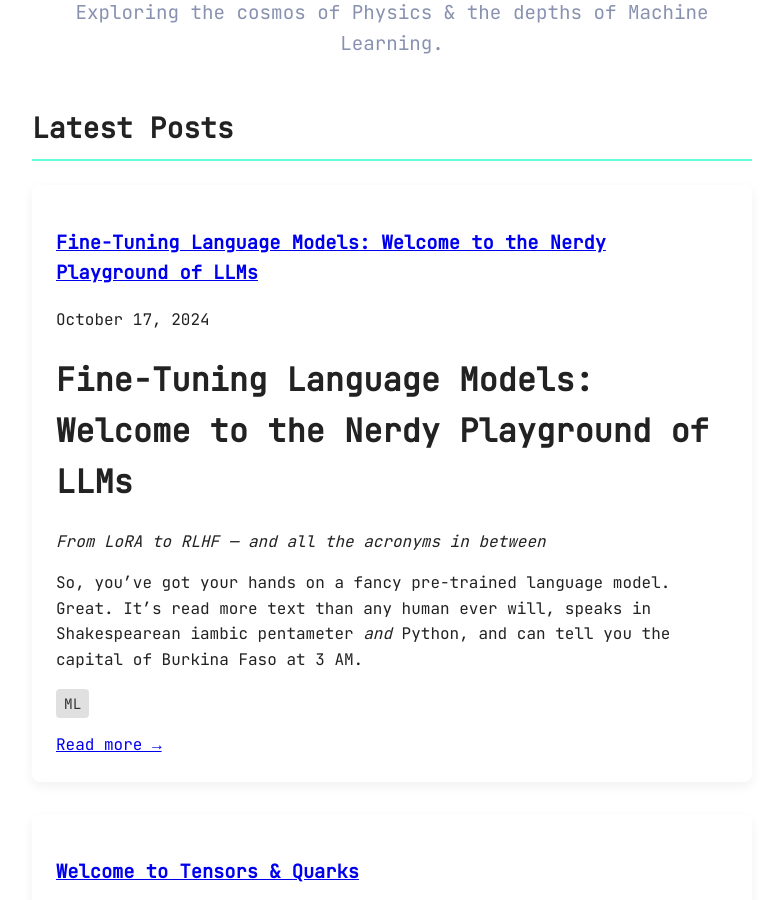
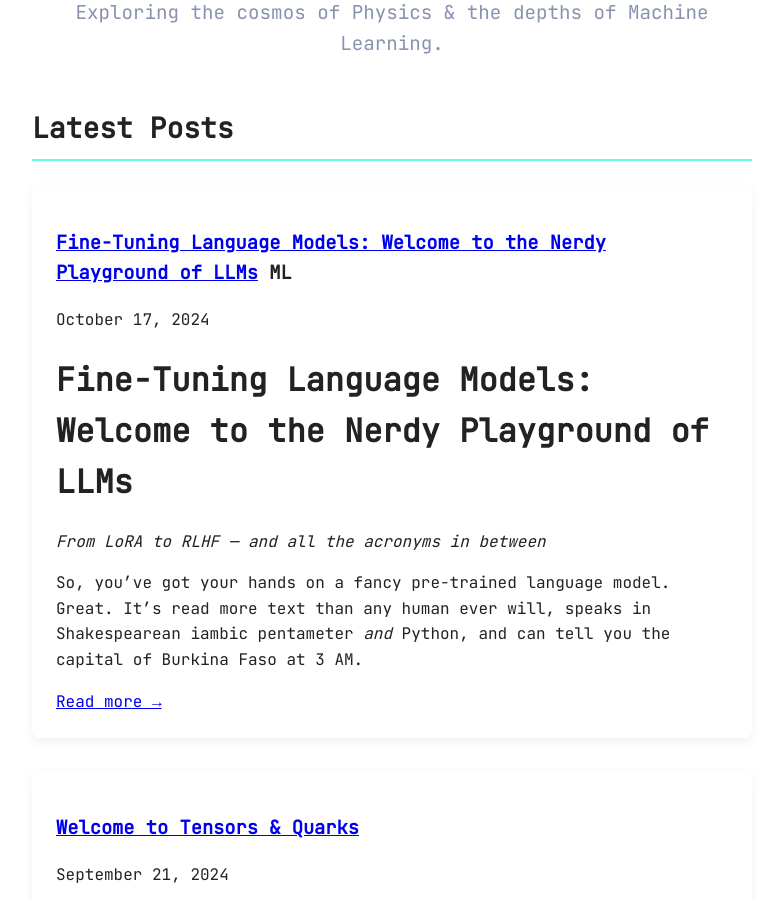
Before and after one commit to Raahul-Thakur/tensorandquarks.github.io, a Jekyll site: the page built from index.md, in a window 1280 px wide and 900 px high, scrolled down 327 px. Shown: the whole window, without its empty margins (248-1031 px from the left). Built offline with Jekyll 4.4.1, drawn with Linux system fonts in a browser that asks for light colours.

Commit message:
Update index.md

```diff
--- a/index.md
+++ b/index.md
@@ -13,18 +13,14 @@ title: Home
 <ul class="post-list">
   {% for post in site.posts %}
     <li class="post-card">
-      <h3><a href="{{ post.url | relative_url }}">{{ post.title }}</a></h3>
+      <h3>
+        <a href="{{ post.url | relative_url }}">{{ post.title }}</a>
+        {% if post.tags %}
+          <span class="inline-tag">{{ post.tags[0] }}</span>
+        {% endif %}
+      </h3>
       <p>{{ post.date | date: "%B %-d, %Y" }}</p>
       <p>{{ post.excerpt }}</p>
-
-      {% if post.tags %}
-        <p class="tags">
-          {% for tag in post.tags %}
-            <span class="tag">{{ tag }}</span>
-          {% endfor %}
-        </p>
-      {% endif %}
-
       <a href="{{ post.url | relative_url }}">Read more →</a>
     </li>
   {% endfor %}
```
